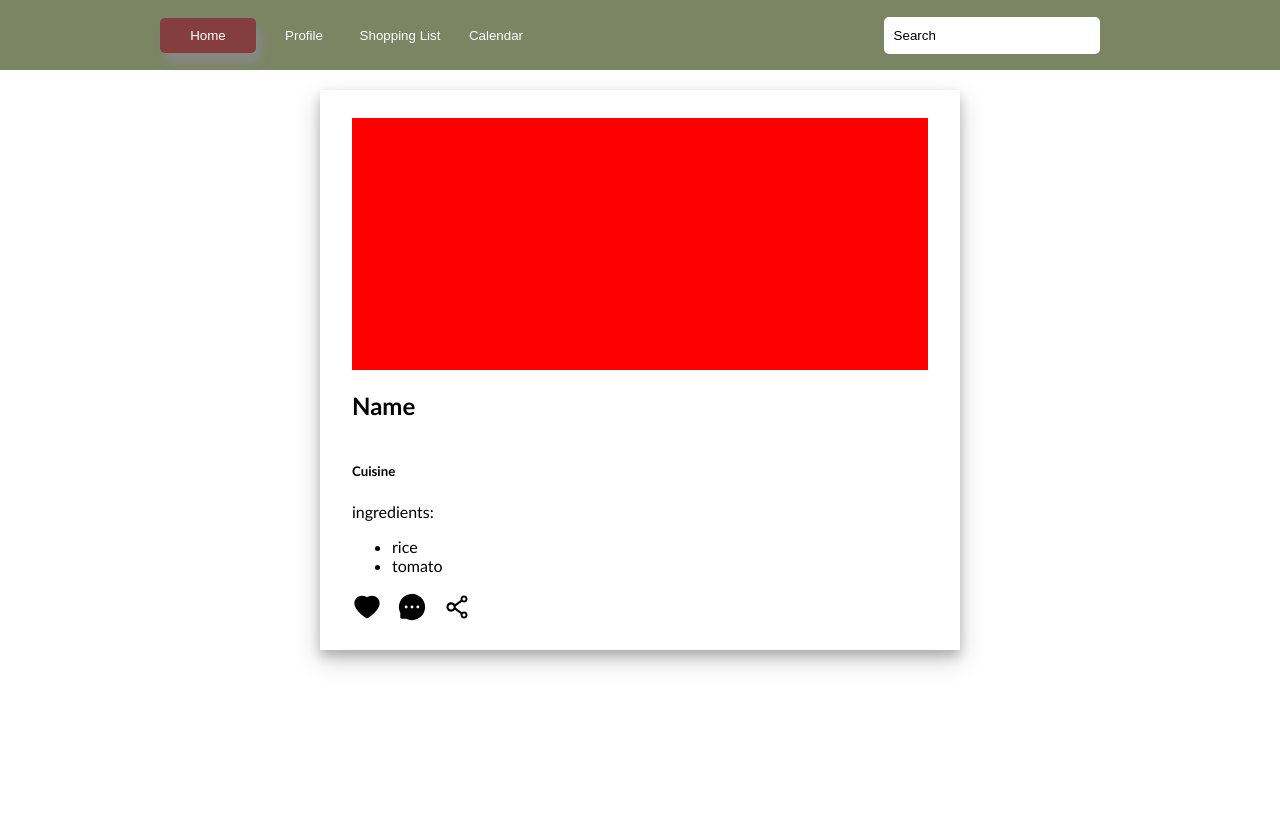
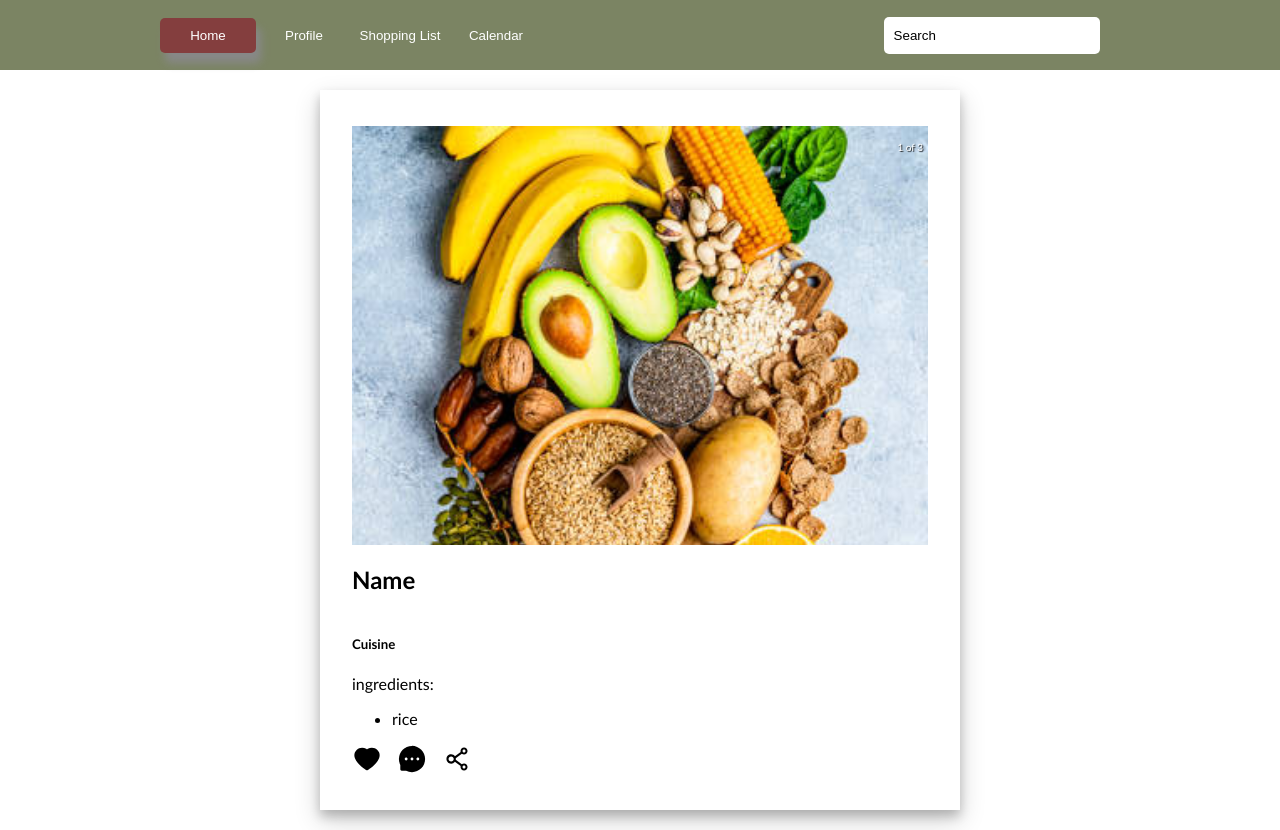
Before and after one commit to YoussefHoussein/online-recipes, a React (Create React App) app in the folder frontend/: page /dashboard in a window 1280 px wide. Before the commit the page ends 800 px from the top, so only its background shows below. Built offline with nearby package versions, Linux system fonts and the light colour scheme.

Commit message:
frontend <> add the carousel for images in recipeCard

```diff
--- a/frontend/package.json
+++ b/frontend/package.json
@@ -8,8 +8,10 @@
     "@testing-library/user-event": "^13.5.0",
     "axios": "^1.4.0",
     "react": "^18.2.0",
+    "react-carousel": "^4.3.0",
     "react-dom": "^18.2.0",
     "react-icons": "^4.10.1",
+    "react-responsive-carousel": "^3.2.23",
     "react-router-dom": "^6.15.0",
     "react-scripts": "5.0.1",
     "web-vitals": "^2.1.4"
--- a/frontend/src/components/home/recipeCard/index.jsx
+++ b/frontend/src/components/home/recipeCard/index.jsx
@@ -1,18 +1,35 @@
 import React from 'react'
 import './style.css'
 import {AiFillHeart, AiFillMessage, AiOutlineShareAlt} from 'react-icons/ai'
+import { Carousel } from 'react-responsive-carousel';
+import 'react-responsive-carousel/lib/styles/carousel.min.css';
+import image from '../../../assessts/loginImage.jpg'
+
 const RecipeCard = () => {
   return (
     <div className='recipe-card flex center'>
         <div className="recipe-container flex column spaceBetween">
-            <div className="images"></div>
+            <div className="images">
+                <Carousel>
+                    <div>
+                        <img src={image} alt="Image 1" />
+                    </div>
+                    <div>
+                        <img src={image} alt="Image 2" />
+                    </div>
+                    <div>
+                        <img src={image} alt="Image 3" />
+                    </div>
+                </Carousel>
+            </div>
+
             <h2>Name</h2>
             <h5>Cuisine</h5>
             <div>
                 ingredients:
-                <ul>
+            <ul>
                 <li>rice</li>
-                <li>tomato</li>
+
             </ul>
             </div>
 
--- a/frontend/src/components/home/recipeCard/style.css
+++ b/frontend/src/components/home/recipeCard/style.css
@@ -1,16 +1,15 @@
 .recipe-card{
     width: 50%;
-    height: 70vh;
+    height: 90vh;
     margin: 20px auto;
     padding: auto;
     box-shadow: 0 6px 10px 0 rgba(0, 0, 0, 0.2), 0 10px 24px 0 rgba(0, 0, 0, 0.19);
 }
 .images{
     width: 100%;
-    height: 50%;
+    height: 65%;
     overflow: hidden;
     background-size: cover;
-    background-color: red;
 }
 .recipe-container{
     width: 90%;
@@ -23,3 +22,7 @@
 .reaction{
     gap: 15px;
 }
+.carousel .slide img {
+    max-width: 100%;
+    height: auto;
+  }
```
Also changed, not shown: 1 other file (tests, documents, lock files or other folders).
